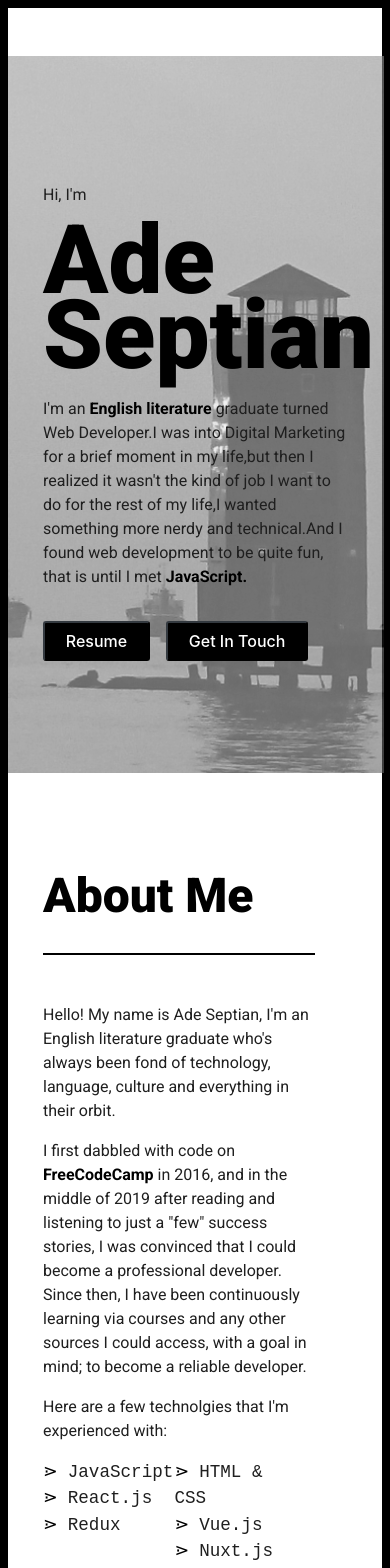
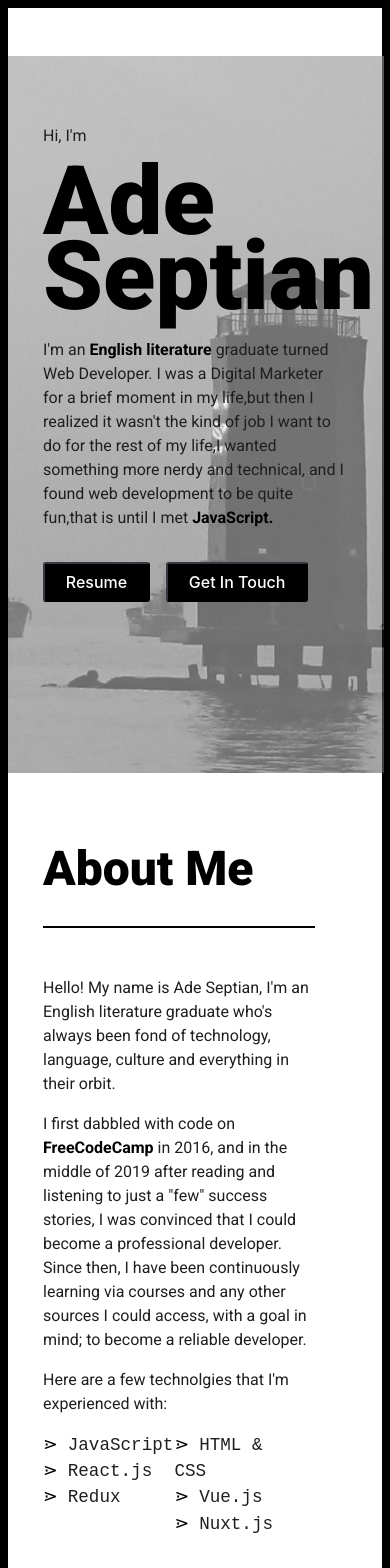
Before and after one commit to septynade/v3, a React (Create React App) app: page / in a window 390 px wide. Shown: the top 1568 px of the page. Built offline with nearby package versions, Linux system fonts and the light colour scheme; a web font is replaced by a local one.

Commit message:
fixed word spacing

```diff
--- a/src/App.css
+++ b/src/App.css
@@ -11,7 +11,7 @@ html {
 }
 
 .spacer {
-  margin-top: 20rem;
+  margin-top: 18rem;
   margin-bottom: 10rem;
 }
 
@@ -260,6 +260,10 @@ hr.footer {
     display: none;
   }
 
+  .home > div {
+    padding-top: 8vh !important;
+  }
+
   .home::before {
     height: 85%;
     width: 96.5%;
@@ -267,7 +271,7 @@ hr.footer {
   }
 
   .spacer {
-    margin-top: 4rem;
+    margin-top: 6rem;
     margin-bottom: 5rem;
   }
 }
--- a/src/components/Home.js
+++ b/src/components/Home.js
@@ -13,15 +13,14 @@ const Home = () => {
         <p className='text-body mt-4'>
           I'm an <strong>English literature</strong> graduate turned Web
           Developer.
-          <br />I was into Digital Marketing for a brief moment in my life,
+          <br /> I was a Digital Marketer for a brief moment in my life,
           <br />
           but then I realized it wasn't the kind of job I want to do for the
           rest of my life,
+          <br />I wanted something more nerdy and technical, and I found web
+          development to be quite fun,
           <br />
-          I wanted something more nerdy and technical.
-          <br />
-          And I found web development to be quite fun, that is until I met{' '}
-          <strong>JavaScript.</strong>
+          that is until I met <strong>JavaScript.</strong>
         </p>
         <a
           href='https://drive.google.com/file/d/1-F7fTQRqqa9NlVaJAE6upAG_rKysf9t7/view'
```
